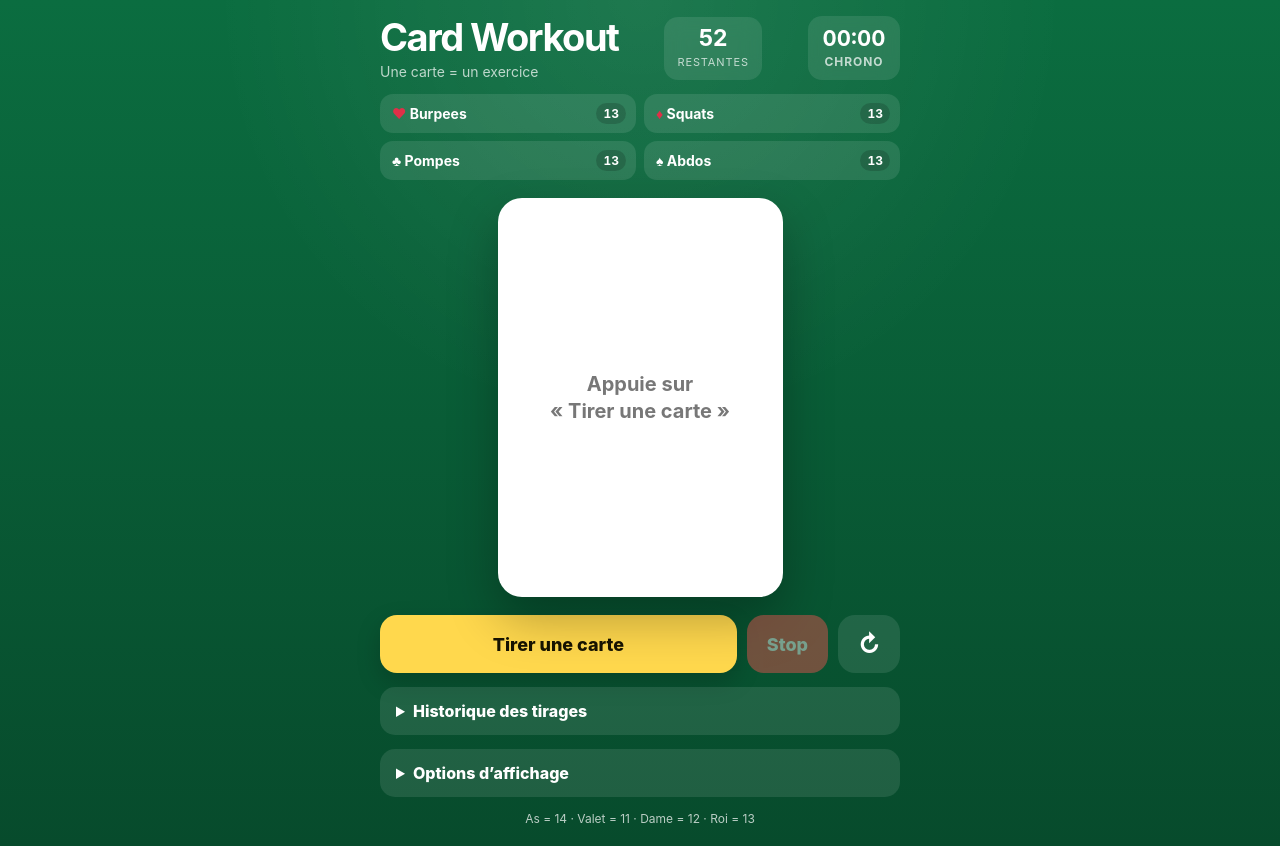
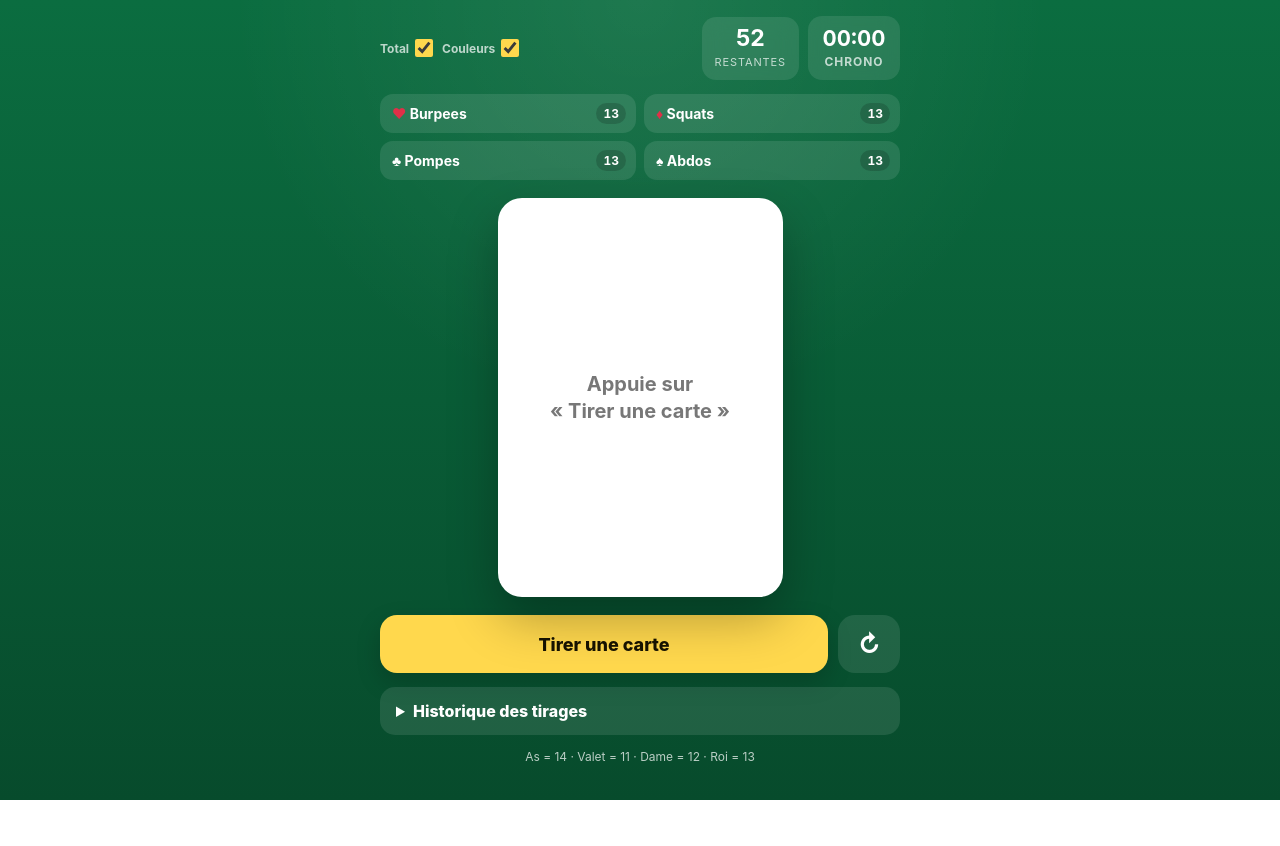
Before and after one commit to Blovario/card-workout, a plain HTML site: page index.html in a window 1280 px wide. After the commit the page ends 800 px from the top, so only its background shows below. Drawn offline with Linux system fonts and the light colour scheme.

Commit message:
Simplifier les contrôles de séance

```diff
--- a/index.html
+++ b/index.html
@@ -51,22 +51,21 @@
 
     header {
       display: flex;
-      align-items: flex-end;
+      align-items: center;
       justify-content: space-between;
       gap: 12px;
     }
 
-    h1 {
-      margin: 0;
-      font-size: clamp(26px, 8vw, 38px);
-      line-height: 1;
-      letter-spacing: -.04em;
+    .display-options,
+    .header-counters {
+      display: flex;
+      align-items: center;
+      gap: 9px;
     }
 
-    .subtitle {
-      margin: 7px 0 0;
-      color: var(--muted);
-      font-size: 14px;
+    .display-options {
+      min-width: 0;
+      flex-wrap: nowrap;
     }
 
     .counter {
@@ -219,7 +218,7 @@
 
     .actions {
       display: grid;
-      grid-template-columns: 1fr auto auto;
+      grid-template-columns: 1fr auto;
       gap: 10px;
     }
 
@@ -250,12 +249,6 @@
       background: var(--panel);
       color: #fff;
       font-size: 24px;
-    }
-
-    #stopButton {
-      min-width: 76px;
-      background: #ef5350;
-      color: #fff;
     }
 
     .timer {
@@ -294,33 +287,24 @@
       touch-action: manipulation;
     }
 
-    .settings-body {
-      display: grid;
-      gap: 2px;
-      padding: 0 12px 12px;
-    }
-
     .setting {
-      min-height: 48px;
-      padding: 8px 6px;
+      min-height: 0;
+      padding: 5px 0;
       display: flex;
       align-items: center;
       justify-content: space-between;
-      gap: 16px;
+      gap: 6px;
       color: var(--muted);
-      font-size: 14px;
+      font-size: 12px;
       font-weight: 700;
       cursor: pointer;
-    }
-
-    .setting + .setting {
-      border-top: 1px solid rgba(255,255,255,.10);
+      white-space: nowrap;
     }
 
     .setting input {
       flex: 0 0 auto;
-      width: 22px;
-      height: 22px;
+      width: 18px;
+      height: 18px;
       margin: 0;
       accent-color: var(--accent);
     }
@@ -347,10 +331,17 @@
 <body>
   <main>
     <header>
-      <div>
-        <h1>Card Workout</h1>
-        <p class="subtitle">Une carte = un exercice</p>
+      <div class="display-options" aria-label="Options d’affichage">
+        <label class="setting">
+          <span>Total</span>
+          <input id="showTotalCounter" type="checkbox" checked />
+        </label>
+        <label class="setting">
+          <span>Couleurs</span>
+          <input id="showSuitCounters" type="checkbox" checked />
+        </label>
       </div>
+      <div class="header-counters">
         <div id="totalCounter" class="counter">
           <strong id="remaining">52</strong>
           <span>restantes</span>
@@ -358,6 +349,7 @@
         <div class="counter timer" aria-label="Chronomètre">
           <strong id="timer">00:00</strong>
           <span>chrono</span>
+        </div>
       </div>
     </header>
 
@@ -388,27 +380,12 @@
 
     <section class="actions">
       <button id="drawButton" type="button">Tirer une carte</button>
-      <button id="stopButton" type="button" disabled>Stop</button>
       <button id="resetButton" type="button" aria-label="Recommencer">↻</button>
     </section>
 
     <details>
       <summary>Historique des tirages</summary>
       <ol id="history"></ol>
-    </details>
-
-    <details class="settings">
-      <summary>Options d’affichage</summary>
-      <div class="settings-body">
-        <label class="setting">
-          <span>Compteur total en haut</span>
-          <input id="showTotalCounter" type="checkbox" checked />
-        </label>
-        <label class="setting">
-          <span>Cartes restantes par couleur</span>
-          <input id="showSuitCounters" type="checkbox" checked />
-        </label>
-      </div>
     </details>
 
     <p class="note">As = 14 · Valet = 11 · Dame = 12 · Roi = 13</p>
@@ -445,7 +422,6 @@
     const suitCounterEls = [...document.querySelectorAll(".suit-count")];
     const historyEl = document.getElementById("history");
     const drawButton = document.getElementById("drawButton");
-    const stopButton = document.getElementById("stopButton");
     const resetButton = document.getElementById("resetButton");
     const timerEl = document.getElementById("timer");
     const showTotalCounterInput = document.getElementById("showTotalCounter");
@@ -530,7 +506,6 @@
 
       timerHasStarted = true;
       timerStartedAt = Date.now();
-      stopButton.disabled = false;
       updateTimer();
       timerInterval = window.setInterval(updateTimer, 250);
     }
@@ -539,7 +514,8 @@
       if (timerInterval !== null) window.clearInterval(timerInterval);
       timerInterval = null;
       updateTimer();
-      stopButton.disabled = true;
+      drawButton.disabled = true;
+      drawButton.textContent = "Terminé";
     }
 
     function renderCard(card) {
@@ -585,8 +561,7 @@
       updateCounters();
 
       if (deck.length === 0) {
-        drawButton.disabled = true;
-        drawButton.textContent = "Paquet terminé";
+        drawButton.textContent = "Stop";
         cardEl.classList.add("empty");
         cardEl.setAttribute("aria-disabled", "true");
         cardEl.setAttribute("aria-label", "Paquet terminé");
@@ -599,7 +574,6 @@
       timerStartedAt = null;
       timerHasStarted = false;
       timerEl.textContent = "00:00";
-      stopButton.disabled = true;
       deck = shuffle(buildDeck());
       updateCounters();
       historyEl.innerHTML = "";
@@ -636,7 +610,10 @@
       });
     }
 
-    addTolerantPress(drawButton, drawCard);
+    addTolerantPress(drawButton, () => {
+      if (deck.length === 0) stopTimer();
+      else drawCard();
+    });
     addTolerantPress(cardEl, drawCard);
 
     cardEl.addEventListener("keydown", event => {
@@ -647,7 +624,6 @@
     });
 
     resetButton.addEventListener("click", reset);
-    stopButton.addEventListener("click", stopTimer);
     showTotalCounterInput.addEventListener("change", () => {
       displayPreferences.showTotalCounter = showTotalCounterInput.checked;
       applyDisplayPreferences();
```
Lines whose indentation alone changed are shown as unchanged.
